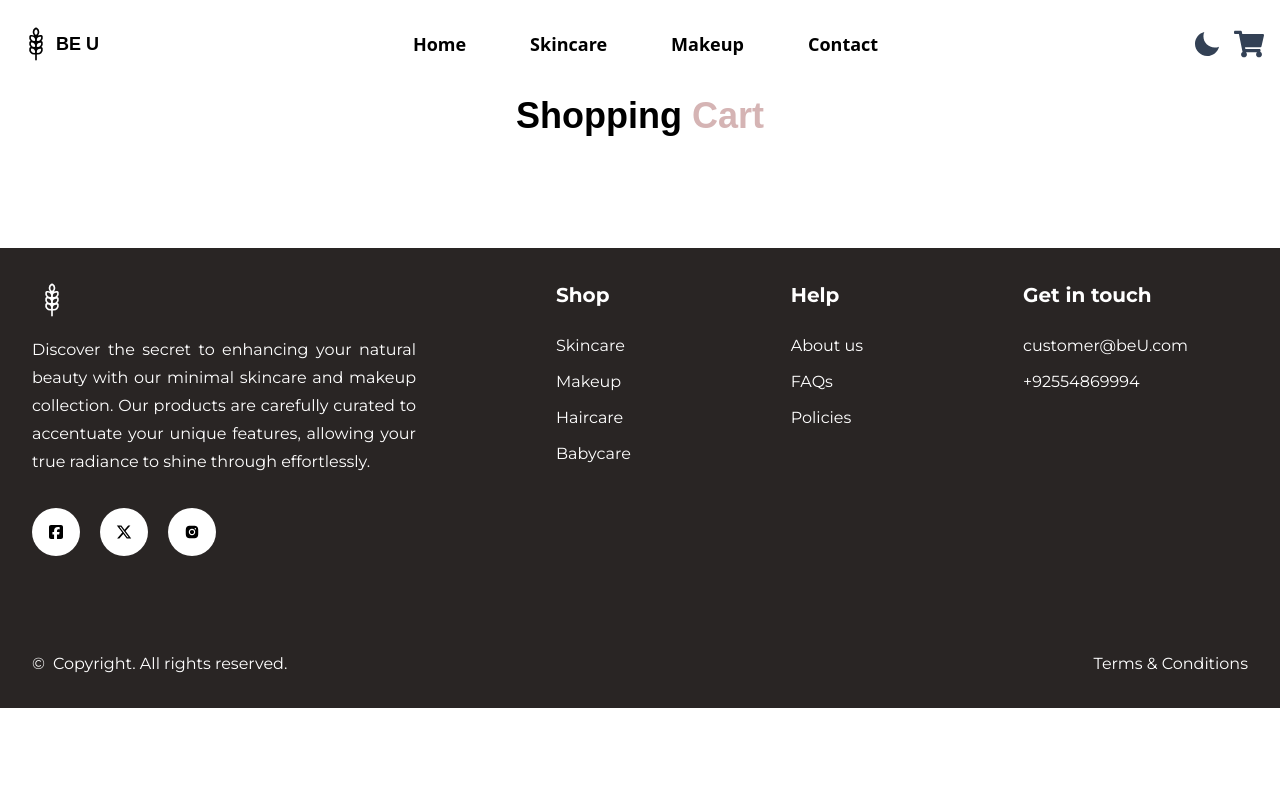
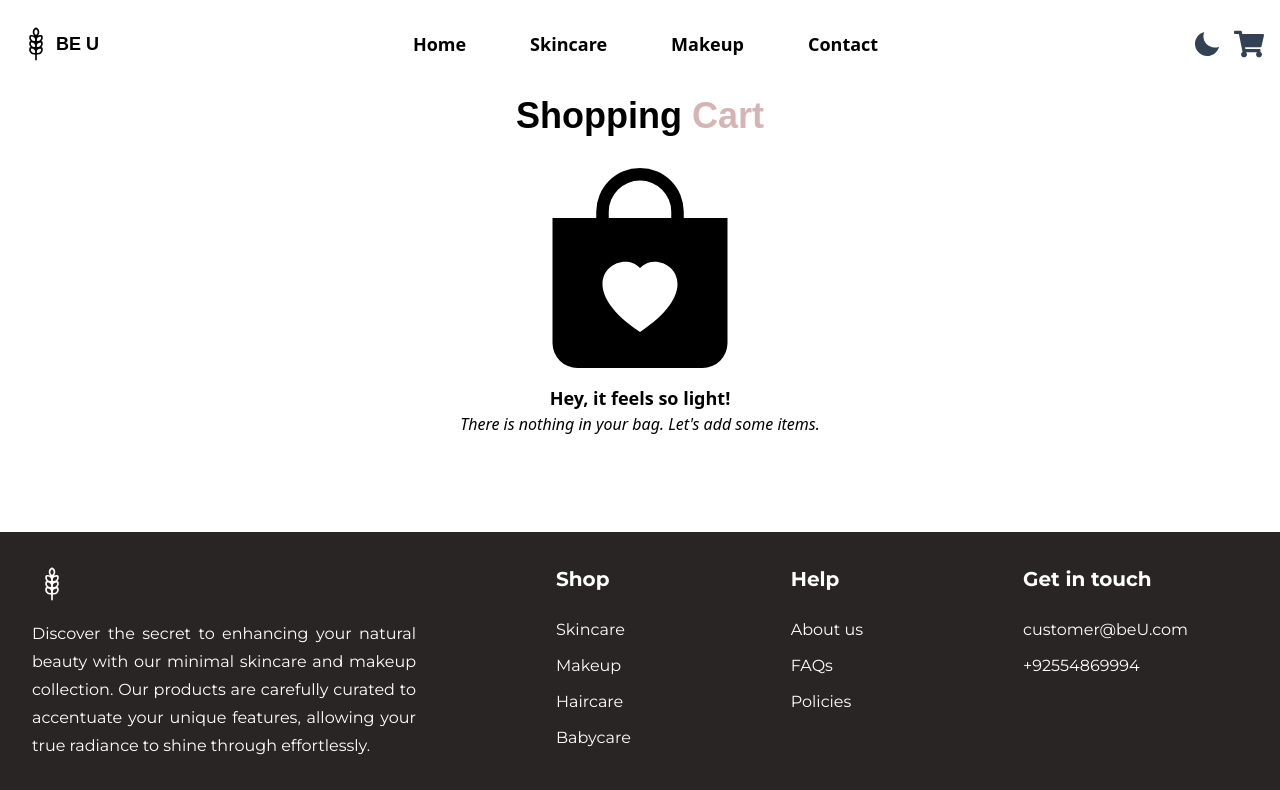
Before and after one commit to pritha004/be-you, a React (Vite) app in the folder frontend/: page /cart in a window 1280 px wide. Shown: the top 790 px of the page. Built offline with nearby package versions, Linux system fonts and the light colour scheme; a web font is replaced by a local one.

Commit message:
Added conditional rendering for empty cart.

```diff
--- a/frontend/src/pages/Cart.tsx
+++ b/frontend/src/pages/Cart.tsx
@@ -1,4 +1,5 @@
 import { CartCard } from "../components";
+import { BsFillBagHeartFill } from "react-icons/bs";
 import useCart from "../contexts/cart";
 
 const Cart = () => {
@@ -12,8 +13,21 @@ const Cart = () => {
             <span className="text-skin">Cart</span>
           </h2>
         </div>
-
-        {cart.map((product) => <CartCard {...product}/>)}
+        {cart.length > 0 ? (
+          <div>
+            {cart.map((product) => (
+              <CartCard {...product} />
+            ))}
+          </div>
+        ) : (
+          <div className="pt-4 flex flex-col items-center justify-center gap-4">
+            <BsFillBagHeartFill fontSize={200} className="dark:text-slate-200"/>
+            <div className="flex flex-col justify-center items-center">
+              <p className="font-bold text-lg">Hey, it feels so light!</p>
+              <p className="text-center italic dark:text-slate-400">There is nothing in your bag. Let's add some items.</p>
+            </div>
+          </div>
+        )}
       </section>
     </section>
   );
```
